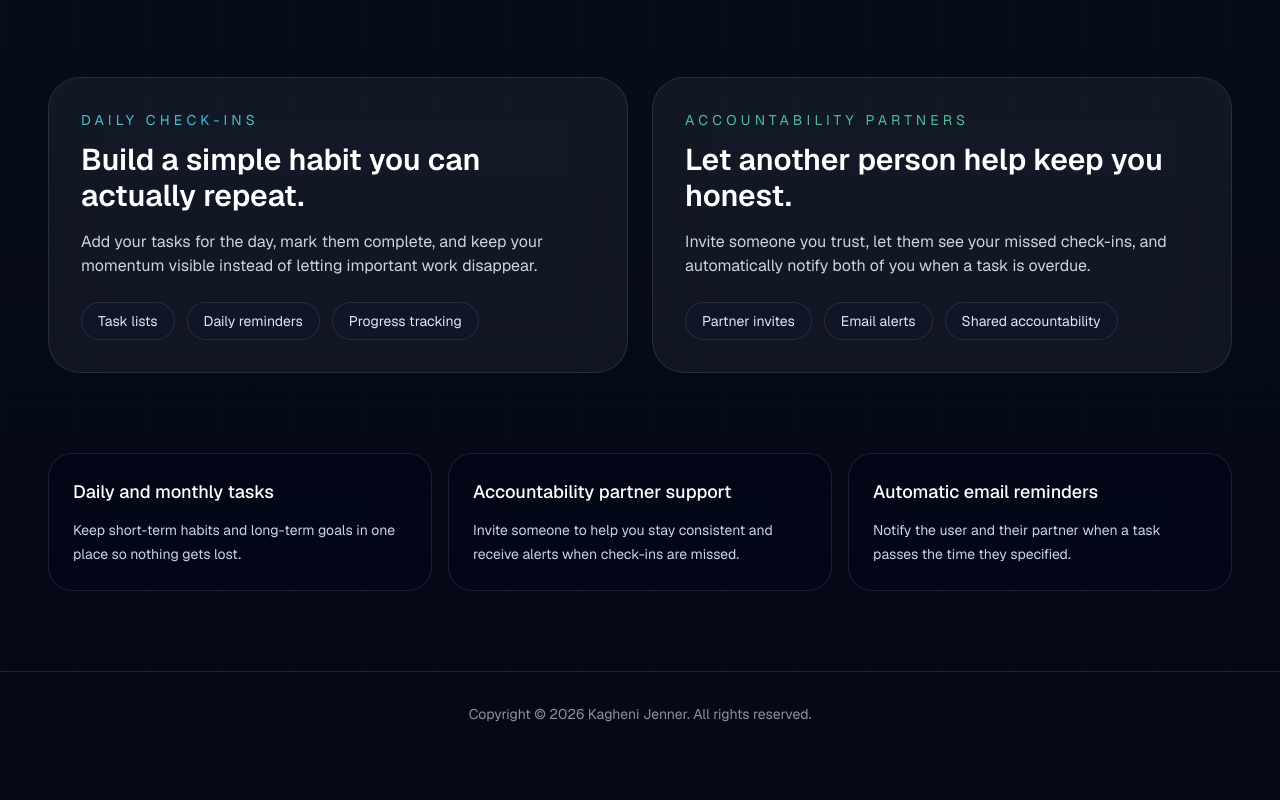
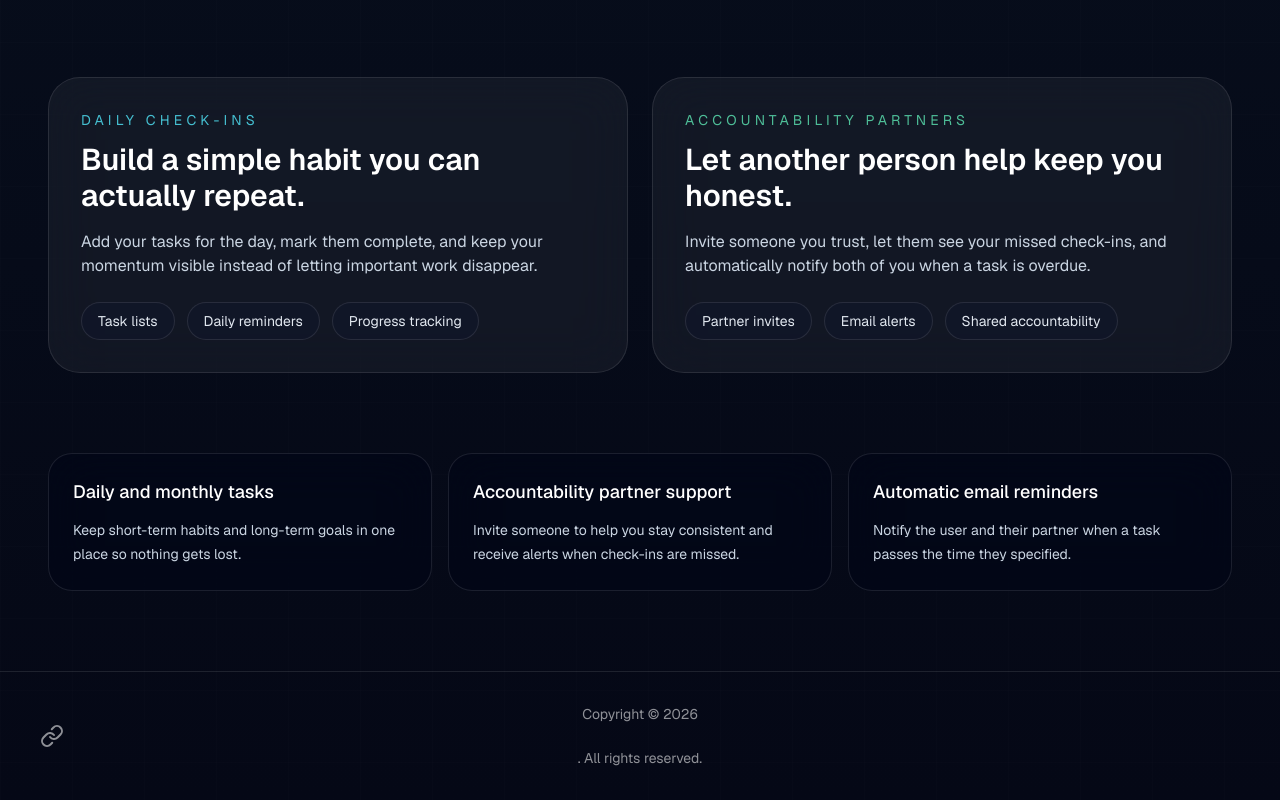
Before and after one commit to kaghenijenner/check-in, a Next.js app: page /en in a window 1280 px wide. Shown: the part 822-1622 px from the top of the page. Before the commit the page ends 1578 px from the top, so only its background shows below. Built offline with nearby package versions, Linux system fonts and the light colour scheme.

Commit message:
Update the Footer

```diff
--- a/components/layout/Footer.tsx
+++ b/components/layout/Footer.tsx
@@ -1,7 +1,10 @@
+import { Link } from "lucide-react";
+
 export default function Footer() {
   return (
     <div className="border-t border-white/10 px-6 py-8 text-center text-sm text-white/55 md:px-10">
-      Copyright &copy; {new Date().getFullYear()} Kagheni Jenner. All rights
+      Copyright &copy; {new Date().getFullYear()}{" "}
+      <Link href="https://jennermaxim.com">Kagheni Jenner</Link>. All rights
       reserved.
     </div>
   );
```
